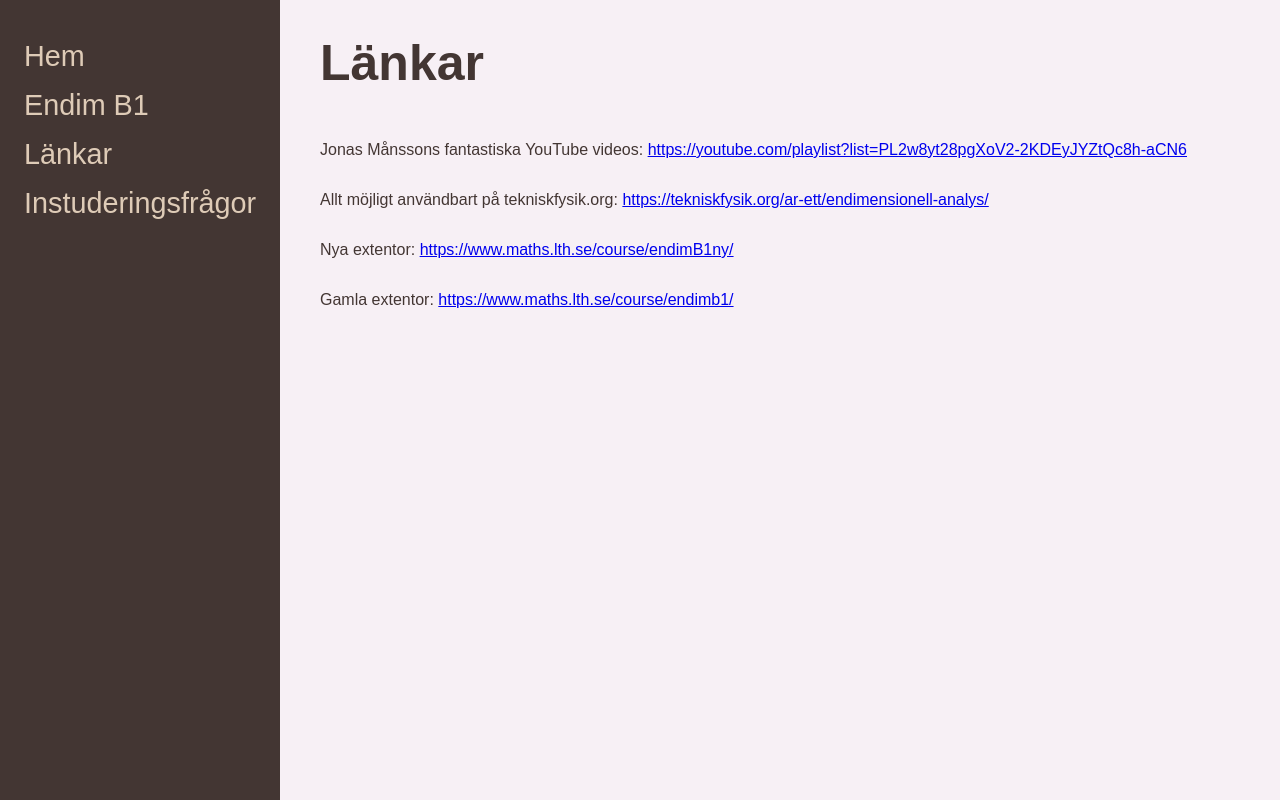
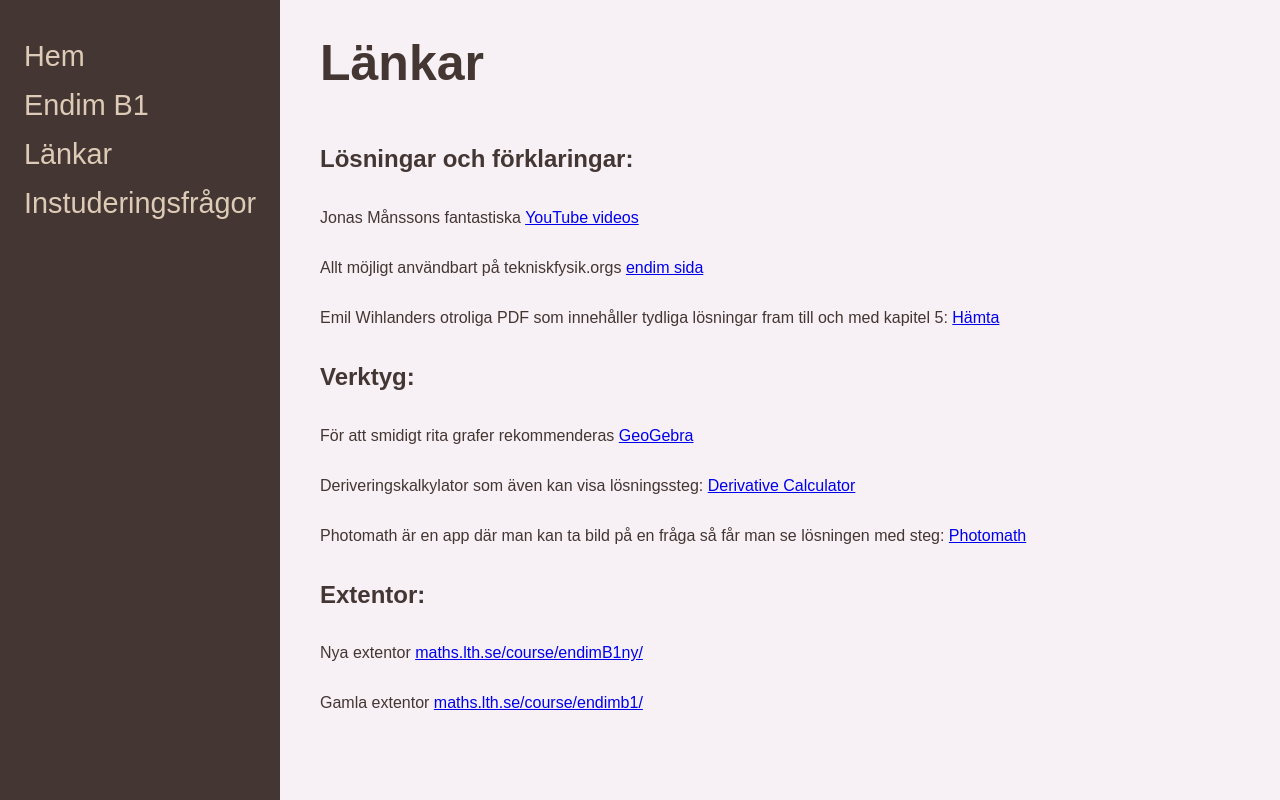
Before and after one commit to oliverlevay/math, a Next.js app: page /endim-b1/links in a window 1280 px wide. Built offline with nearby package versions, Linux system fonts and the light colour scheme.

Commit message:
Copy updates

```diff
--- a/layout/endim/index.tsx
+++ b/layout/endim/index.tsx
@@ -73,6 +73,7 @@ const TopBar = styled.div`
 
 const menus = {
   endimB1: {
+    title: 'Endimensionell Analys',
     items: [
       {
         label: 'Hem',
@@ -100,11 +101,11 @@ type Props = {
 
 const Layout: FC<Props> = ({ children, course }) => {
   const [menuOpen, setMenuOpen] = useState(false);
-
+  const menu = menus[course];
   const MenuItems: FC = () => {
     return (
       <>
-        {menus[course].items.map((item) => (
+        {menu.items.map((item) => (
           <MenuItem id={item.route} onClick={() => setMenuOpen(false)}>
             <Link href={item.route}>{item.label}</Link>
           </MenuItem>
@@ -116,7 +117,7 @@ const Layout: FC<Props> = ({ children, course }) => {
   return (
     <Container>
       <TopBar>
-        <h2>Endimensionell Analys</h2>
+        <h2>{menu.title}</h2>
       </TopBar>
       <MobileMenu>
         <BurgerMenuStylesProvider>
--- /dev/null
+++ b/lib/links.ts
@@ -0,0 +1,3 @@
+export const links = {
+  github: 'https://github.com/oliverlevay/math',
+};
--- a/pages/endim-b1/links.tsx
+++ b/pages/endim-b1/links.tsx
@@ -10,11 +10,19 @@ const Container = styled.div`
 
 const Information = styled.p``;
 
-const LinkComponent = ({ label, link }: { label: string; link: string }) => (
+const LinkComponent = ({
+  label,
+  link,
+  linkText,
+}: {
+  label: string;
+  link: string;
+  linkText: string;
+}) => (
   <Information>
-    {label}:{' '}
+    {label}{' '}
     <a href={link} target='_blank' rel='noopener noreferrer'>
-      {link}
+      {linkText}
     </a>
   </Information>
 );
@@ -24,20 +32,47 @@ export default function Home() {
     <Layout course='endimB1'>
       <Container>
         <Title>Länkar</Title>
+        <h2>Lösningar och förklaringar:</h2>
         <LinkComponent
-          label='Jonas Månssons fantastiska YouTube videos'
+          label='Jonas Månssons fantastiska'
+          linkText='YouTube videos'
           link='https://youtube.com/playlist?list=PL2w8yt28pgXoV2-2KDEyJYZtQc8h-aCN6'
         />
         <LinkComponent
-          label='Allt möjligt användbart på tekniskfysik.org'
+          label='Allt möjligt användbart på tekniskfysik.orgs'
+          linkText='endim sida'
           link='https://tekniskfysik.org/ar-ett/endimensionell-analys/'
         />
         <LinkComponent
+          label='Emil Wihlanders otroliga PDF som innehåller tydliga lösningar fram till och med kapitel 5:'
+          linkText='Hämta'
+          link='https://docs.google.com/viewer?url=https://raw.githubusercontent.com/emilwihlander/Endim/master/Endimensionell_analys.pdf'
+        />
+        <h2>Verktyg:</h2>
+        <LinkComponent
+          label='För att smidigt rita grafer rekommenderas'
+          linkText='GeoGebra'
+          link='https://www.geogebra.org/calculator'
+        />
+        <LinkComponent
+          label='Deriveringskalkylator som även kan visa lösningssteg:'
+          linkText='Derivative Calculator'
+          link='https://www.derivative-calculator.net/'
+        />
+        <LinkComponent
+          label='Photomath är en app där man kan ta bild på en fråga så får man se lösningen med steg:'
+          linkText='Photomath'
+          link='https://photomath.com/en/'
+        />
+        <h2>Extentor:</h2>
+        <LinkComponent
           label='Nya extentor'
+          linkText='maths.lth.se/course/endimB1ny/'
           link='https://www.maths.lth.se/course/endimB1ny/'
         />
         <LinkComponent
           label='Gamla extentor'
+          linkText='maths.lth.se/course/endimb1/'
           link='https://www.maths.lth.se/course/endimb1/'
         />
       </Container>
```
Also changed, not shown: pages/endim-b1/index.tsx (+20 -2 lines), pages/endim-b1/rehearsal.tsx (+5 -7 lines).
